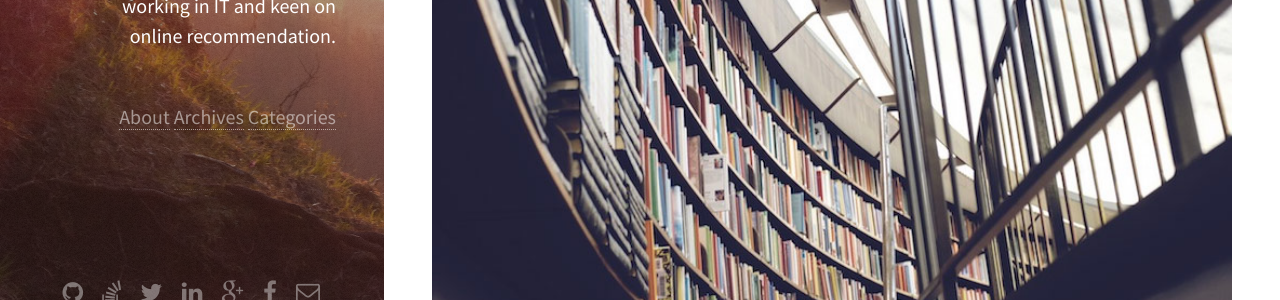
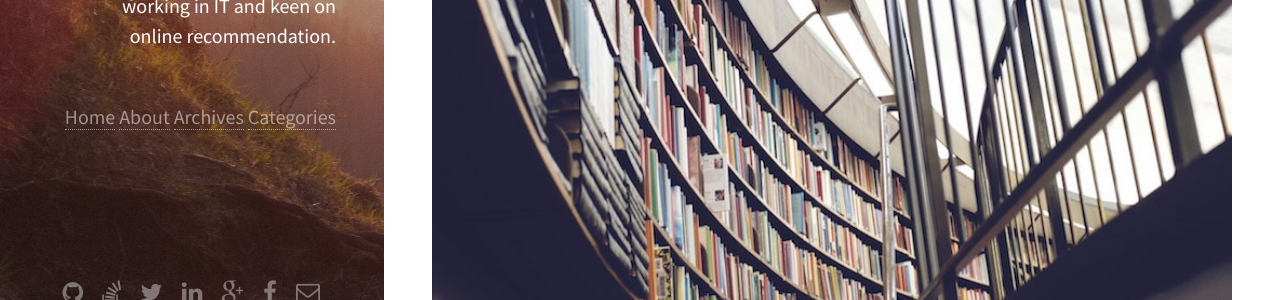
Before and after one commit to MarcinKosinski/MarcinKosinski.github.io, a Jekyll site: the page built from index.html, in a window 1280 px wide. Shown: the part 324-624 px from the top of the page. Built offline with Jekyll 4.4.1, drawn with Linux system fonts in a browser that asks for light colours; comment, search, counter and statistics services are not loaded.

Commit message:
add home

```diff
--- a/_layouts/default.html
+++ b/_layouts/default.html
@@ -41,7 +41,8 @@
           working in IT and keen on <br>
           online recommendation.</h3>
  <br>
-      <h1>{% assign pages_list = site.pages %}
+      <h1><a class="sidebar-nav-item{% if page.url == '/index.html' %} active{% endif %}" href="{{ site.baseurl }}">Home</a>
+         {% assign pages_list = site.pages %}
          {% for node in pages_list %}
            {% if node.title != null %}
              {% if node.layout == "page" %}
```
